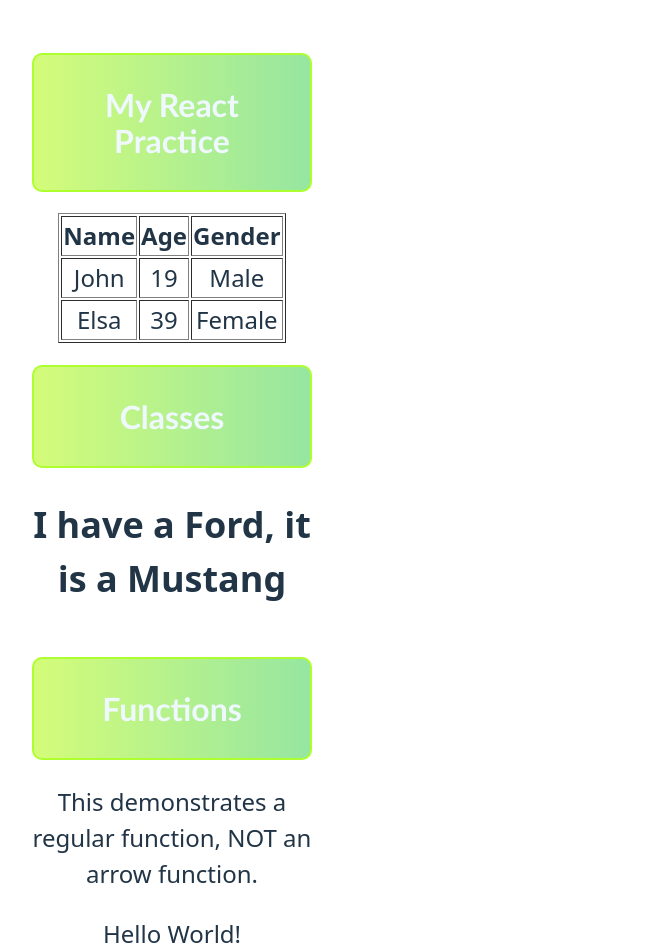
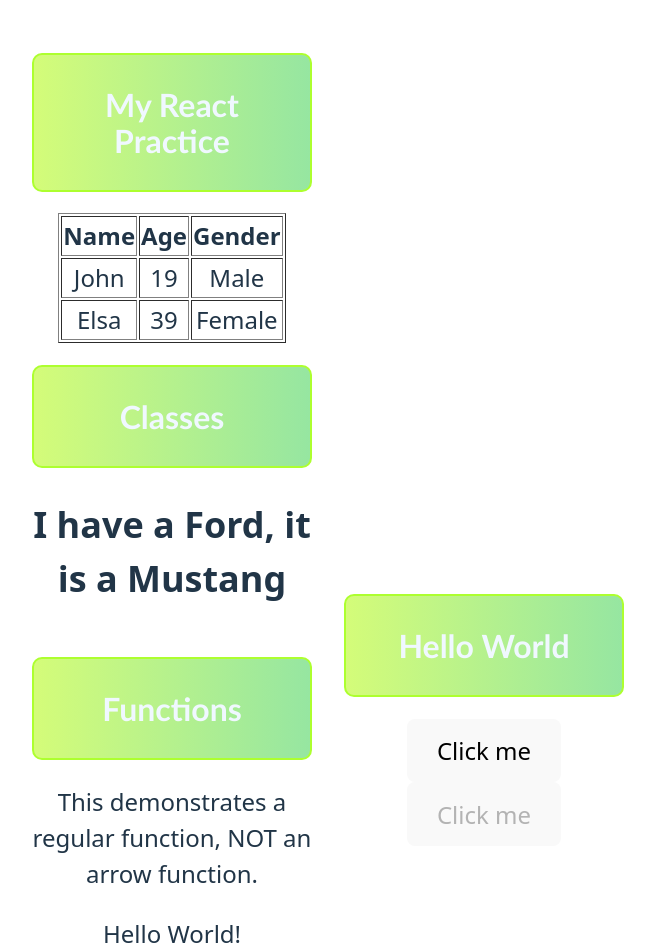
Before and after one commit to 2302543-coder/React, a React (Vite) app: page / in a window 1280 px wide. Shown: the top 952 px of the page, without its empty margins (0-655 px from the left). Built offline with nearby package versions, Linux system fonts and the light colour scheme.

Commit message:
Attributes

```diff
--- a/src/App.jsx
+++ b/src/App.jsx
@@ -2,9 +2,10 @@
 import reactLogo from './assets/react.svg'
 import viteLogo from '/vite.svg'
 import './AppmyCss.css'
-import Intro1 from './IntroSamples/Intro1'
-import Classes from './IntroSamples/Classes'
-import ArrowFunctions from './IntroSamples/ArrowFunctions'
+import Intro1 from './IntroExpre/Intro1'
+import Classes from './IntroExpre/Classes'
+import ArrowFunctions from './IntroExpre/ArrowFunctions'
+import Car from './Attributes/attributes'
 
 function App() {
   return (
@@ -20,6 +21,12 @@
           <ArrowFunctions />
         </div>
       </div>
+      <div className="container">
+        <div className="col">
+          <Car />
+        </div>
+
+       </div>
     </>
   )
 }
--- a/src/AppmyCss.css
+++ b/src/AppmyCss.css
@@ -8,8 +8,10 @@
   align-content:center;
   align-items:center;
   grid-template-columns: repeat(4, 1fr);
+  grid-template-rows:repeat(4,1fr);
   font-size:clamp(14px, 2vw, 18px);
-  gap:2rem;
+  gap: 2rem 2rem;
+
 }
 #title {
 font-size:2rem;
--- /dev/null
+++ b/src/Attributes/attributes.jsx
@@ -0,0 +1,17 @@
+function Car() {
+  const x = "myclass";
+
+  const myfunc = () => {
+    alert('Hello World');
+  };
+
+  return (
+    <div>
+      <h1 className={x} id="title">Hello World</h1>
+      <button onClick={myfunc}>Click me</button>
+      <button onClick={myfunc} disabled>Click me</button>
+    </div>
+  );
+}
+
+export default Car;
```
Also changed, not shown: src/IntroExpre/ArrowFunctions.jsx (renamed from src/IntroSamples/ArrowFunctions.jsx), src/IntroExpre/Classes.jsx (renamed from src/IntroSamples/Classes.jsx), src/IntroExpre/Intro1.jsx (renamed from src/IntroSamples/Intro1.jsx).
